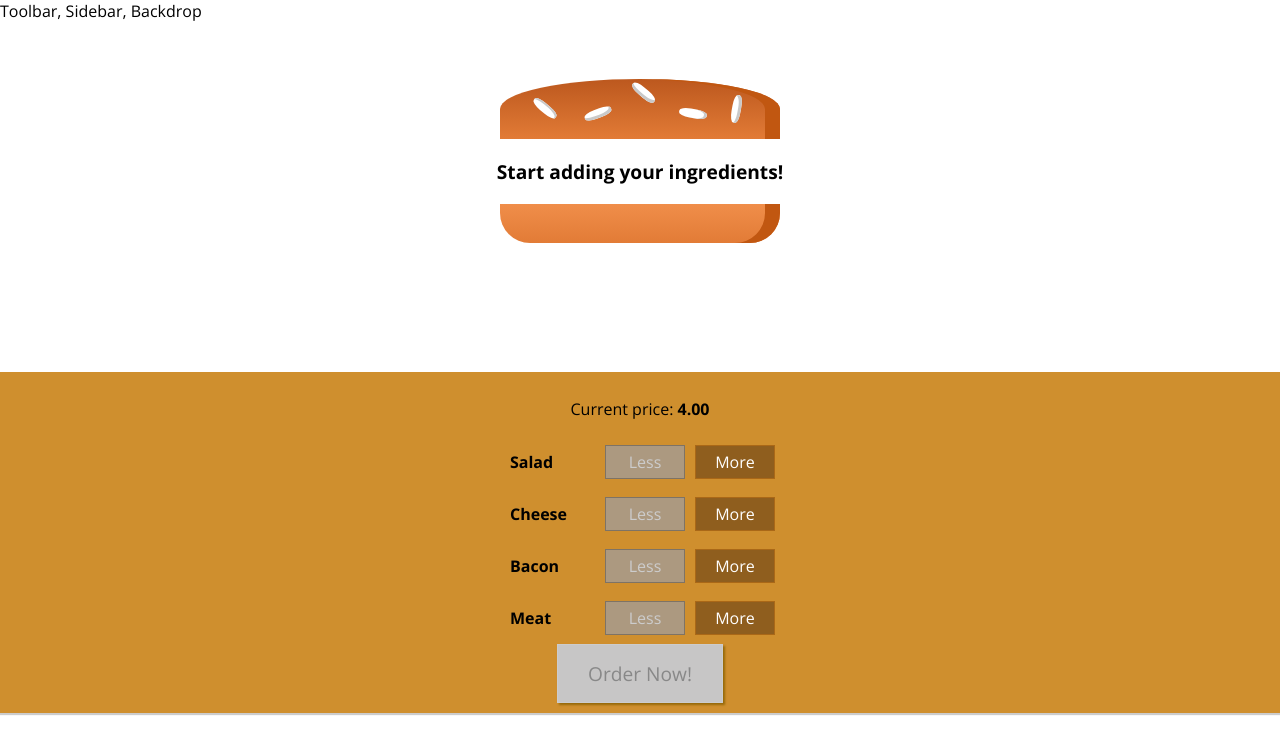
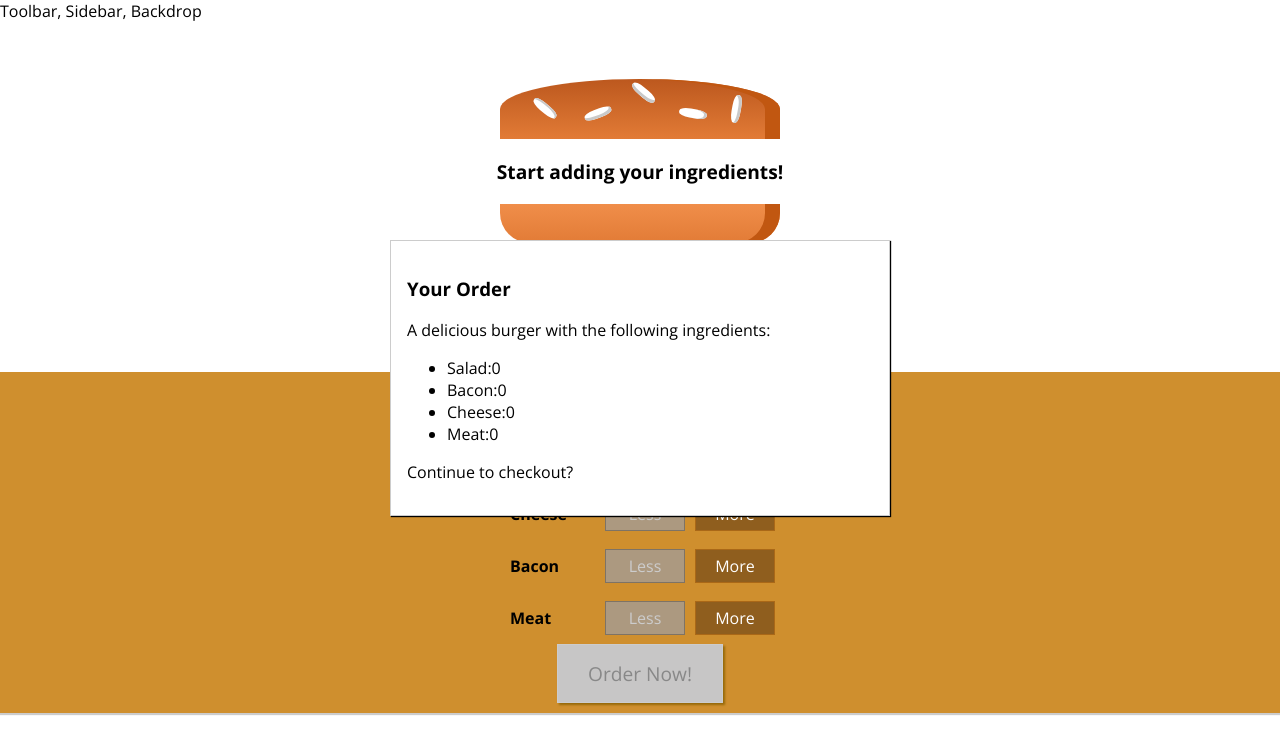
Before and after one commit to juliatan/burger-builder, a React (Create React App) app: page / in a window 1280 px wide. Shown: the top 754 px of the page. Built offline with nearby package versions, Linux system fonts and the light colour scheme.

Commit message:
Created Modal component and OrderSummary to include inside the modal

```diff
--- a/src/components/Burger/BuildControls/BuildControl/BuildControl.module.css
+++ b/src/components/Burger/BuildControls/BuildControl/BuildControl.module.css
@@ -11,20 +11,20 @@
   padding: 5px;
   margin: 0 5px;
   width: 80px;
-    border: 1px solid #AA6817;
+  border: 1px solid #aa6817;
   cursor: pointer;
   outline: none;
 }
 
 .BuildControl button:disabled {
-    background-color: #AC9980;
-    border: 1px solid #7E7365;
+  background-color: #ac9980;
+  border: 1px solid #7e7365;
   color: #ccc;
   cursor: default;
 }
 
 .BuildControl button:hover:disabled {
-    background-color: #AC9980;
+  background-color: #ac9980;
   color: #ccc;
   cursor: not-allowed;
 }
@@ -36,21 +36,23 @@
 }
 
 .BuildControl .Less {
-    background-color: #D39952;
+  background-color: #d39952;
   color: white;
 }
 
 .BuildControl .More {
-    background-color: #8F5E1E;
+  background-color: #8f5e1e;
   color: white;
 }
 
-.BuildControl .Less:hover, .BuildControl .Less:active {
-    background-color: #DAA972;
+.BuildControl .Less:hover,
+.BuildControl .Less:active {
+  background-color: #daa972;
   color: white;
 }
 
-.BuildControl .More:hover,.BuildControl .More:active {
-    background-color: #99703F;
+.BuildControl .More:hover,
+.BuildControl .More:active {
+  background-color: #99703f;
   color: white;
 }
--- a/src/components/Burger/BuildControls/BuildControls.module.css
+++ b/src/components/Burger/BuildControls/BuildControls.module.css
@@ -1,6 +1,6 @@
 .BuildControls {
   width: 100%;
-  background-color: #CF8F2E;
+  background-color: #cf8f2e;
   display: flex;
   flex-flow: column;
   align-items: center;
@@ -9,9 +9,8 @@
   padding: 10px 0;
 }
 
-
 .OrderButton {
-    background-color: #DAD735;
+  background-color: #dad735;
   outline: none;
   cursor: pointer;
   border: 1px solid #966909;
@@ -22,14 +21,15 @@
   box-shadow: 2px 2px 2px #966909;
 }
 
-.OrderButton:hover, .OrderButton:active {
-    background-color: #A0DB41;
+.OrderButton:hover,
+.OrderButton:active {
+  background-color: #a0db41;
   border: 1px solid #966909;
   color: #966909;
 }
 
 .OrderButton:disabled {
-    background-color: #C7C6C6;
+  background-color: #c7c6c6;
   cursor: not-allowed;
   border: 1px solid #ccc;
   color: #888888;
--- /dev/null
+++ b/src/components/Burger/OrderSummary/OrderSummary.js
@@ -0,0 +1,23 @@
+import React from 'react';
+import Aux from '../../../hoc/Aux/Aux';
+
+const orderSummary = (props) => {
+  const ingredientSummary = Object.keys(props.ingredients).map((igKey) => {
+    return (
+      <li key={igKey}>
+        <span style={{ textTransform: 'capitalize' }}>{igKey}</span>:
+        {props.ingredients[igKey]}
+      </li>
+    );
+  });
+  return (
+    <Aux>
+      <h3>Your Order</h3>
+      <p>A delicious burger with the following ingredients:</p>
+      <ul>{ingredientSummary}</ul>
+      <p>Continue to checkout?</p>
+    </Aux>
+  );
+};
+
+export default orderSummary;
--- /dev/null
+++ b/src/components/UI/Modal/Modal.js
@@ -0,0 +1,6 @@
+import React from 'react';
+import classes from './Modal.module.css';
+
+const modal = (props) => <div className={classes.Modal}>{props.children}</div>;
+
+export default modal;
--- /dev/null
+++ b/src/components/UI/Modal/Modal.module.css
@@ -0,0 +1,20 @@
+.Modal {
+  position: fixed;
+  z-index: 500;
+  background-color: white;
+  width: 70%;
+  border: 1px solid #ccc;
+  box-shadow: 1px 1px 1px black;
+  padding: 16px;
+  left: 15%;
+  top: 30%;
+  box-sizing: border-box;
+  transition: all 0.3s ease-out;
+}
+
+@media (min-width: 600px) {
+  .Modal {
+    width: 500px;
+    left: calc(50% - 250px);
+  }
+}
--- a/src/containers/BurgerBuilder/BurgerBuilder.js
+++ b/src/containers/BurgerBuilder/BurgerBuilder.js
@@ -2,6 +2,8 @@
 import Aux from '../../hoc/Aux/Aux';
 import Burger from '../../components/Burger/Burger';
 import BuildControls from '../../components/Burger/BuildControls/BuildControls';
+import Modal from '../../components/UI/Modal/Modal';
+import OrderSummary from '../../components/Burger/OrderSummary/OrderSummary';
 
 const INGREDIENT_PRICES = {
   salad: 0.5,
@@ -94,6 +96,9 @@
 
     return (
       <Aux>
+        <Modal>
+          <OrderSummary ingredients={this.state.ingredients} />
+        </Modal>
         <Burger ingredients={this.state.ingredients} />
         <BuildControls
           ingredientAdded={this.addIngredientHandler}
```
Also changed, not shown: src/components/UI/Backdrop/Backdrop.js (added). Lines whose indentation alone changed are shown as unchanged.
